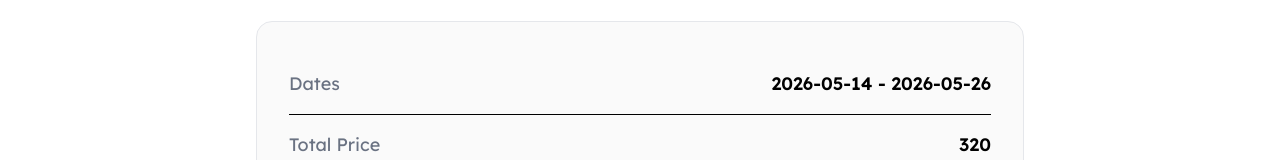
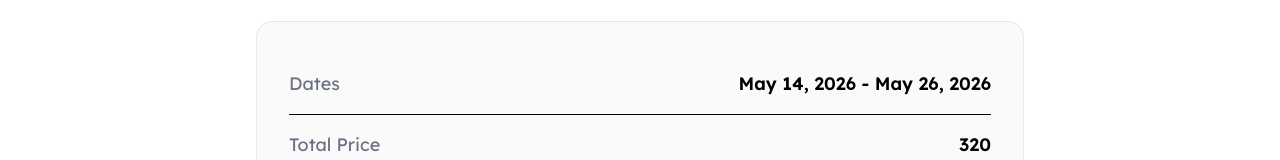
Before and after one commit to devakash400/HaulHub_ReactJS, a React (Create React App) app: page /booking-sent in a window 1280 px wide. Shown: the part 375-535 px from the top of the page. Built offline with nearby package versions, Linux system fonts and the light colour scheme; no server answers.

Commit message:
bug id 14 in 11 Jun Haulhub Web 2026

```diff
--- a/src/pages/BookingSent/BookingSent.tsx
+++ b/src/pages/BookingSent/BookingSent.tsx
@@ -1,5 +1,17 @@
 import React from "react";
 import { useLocation, useNavigate } from "react-router-dom";
+
+const formatDateString = (dateStr: string) => {
+  if (!dateStr) return "";
+  const dateRegex = /(\d{4})[-/](\d{1,2})[-/](\d{1,2})/g;
+  return String(dateStr).replace(dateRegex, (match, year, month, day) => {
+    const d = new Date(Number(year), Number(month) - 1, Number(day));
+    if (!isNaN(d.getTime())) {
+      return d.toLocaleDateString('en-US', { month: 'short', day: 'numeric', year: 'numeric' });
+    }
+    return match;
+  });
+};
 
 const BookingSent: React.FC = () => {
   const location = useLocation();
@@ -60,7 +72,7 @@ const BookingSent: React.FC = () => {
               <span className="text-gray-500 text-lg">Dates</span>
 
               <span className="font-semibold text-lg">
-                {String(state.dates || "2026-05-14 - 2026-05-26")}
+                {formatDateString(String(state.dates || "2026-05-14 - 2026-05-26"))}
               </span>
             </div>
 
```
